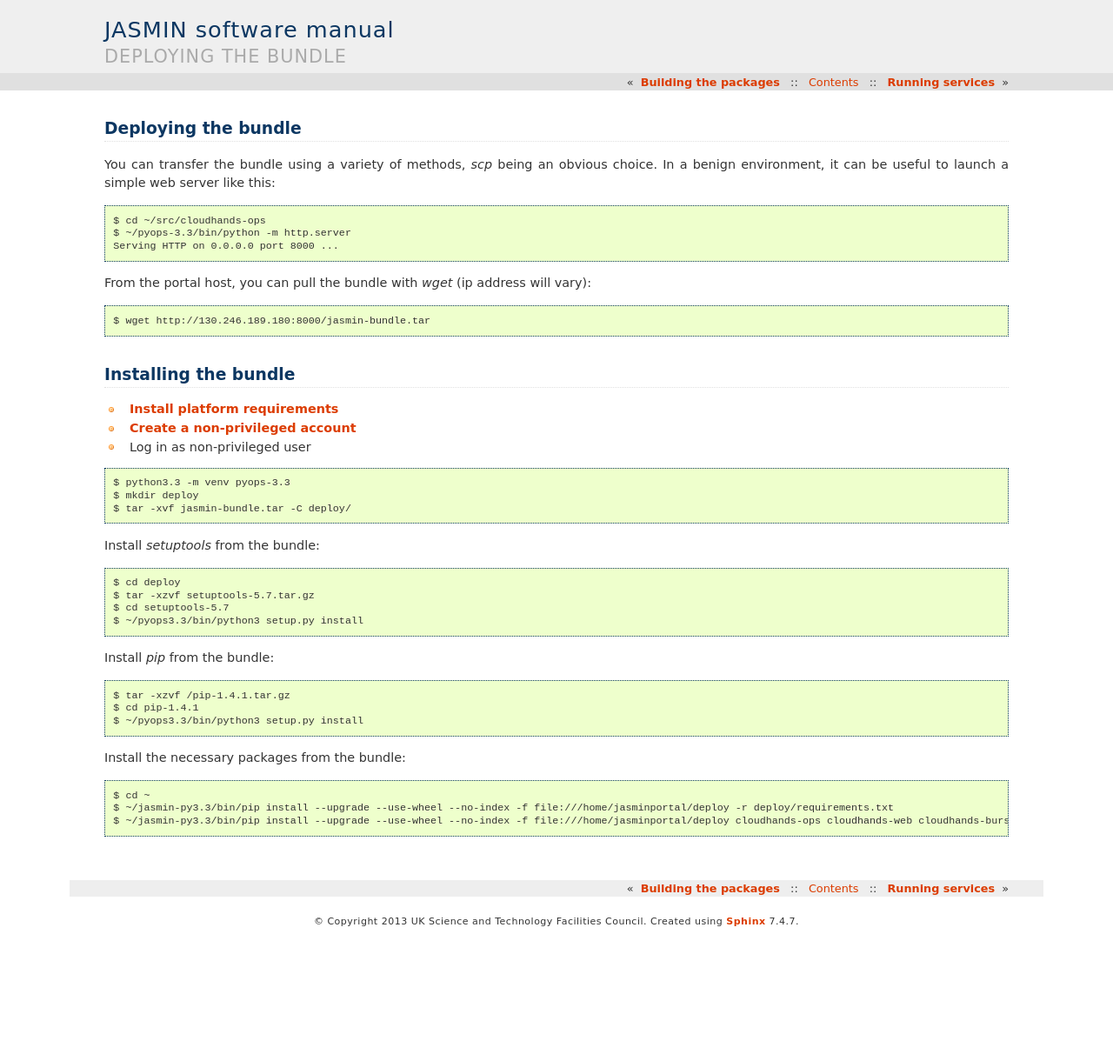
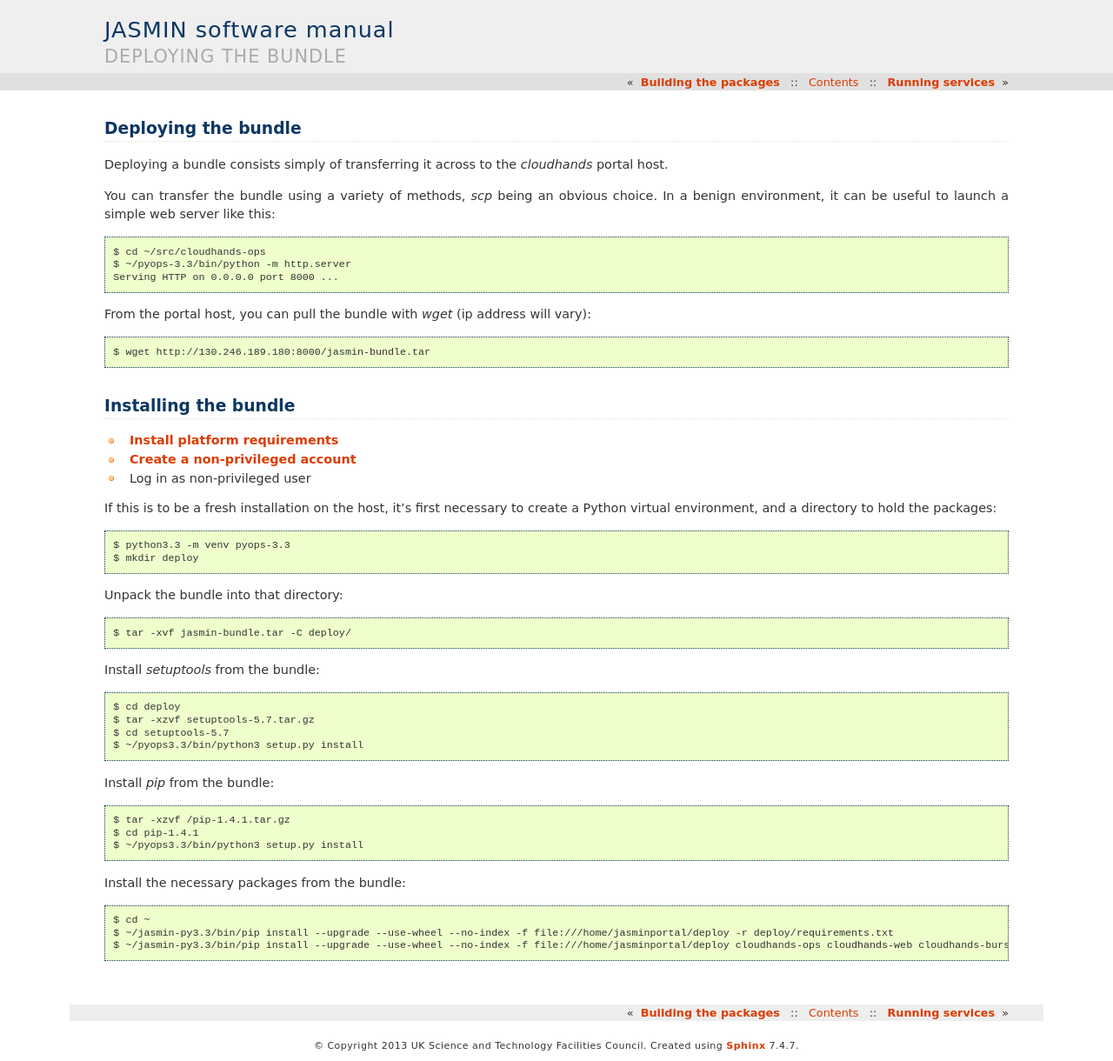
Before and after one commit to cedadev/cloudhands-ops, a Sphinx documentation site: the page built from cloudhands/ops/doc/ops-deploy.rst, in a window 1280 px wide. Shown: the whole page at 87% size. Built offline with Sphinx 7.4.7, drawn with Linux system fonts in a browser that asks for light colours; before the commit the page ends 1077 px from its top, so only the background shows below that.

Commit message:
Explaining deploy procedure better.

```diff
--- a/cloudhands/ops/doc/ops-deploy.rst
+++ b/cloudhands/ops/doc/ops-deploy.rst
@@ -3,6 +3,9 @@
 
 Deploying the bundle
 ::::::::::::::::::::
+
+Deploying a bundle consists simply of transferring it across to the
+`cloudhands` portal host.
 
 You can transfer the bundle using a variety of methods, `scp` being an obvious
 choice. In a benign environment, it can be useful to launch a simple web
@@ -25,10 +28,14 @@ Installing the bundle
 * :ref:`portal-account`
 * Log in as non-privileged user
 
-::
+If this is to be a fresh installation on the host, it's first necessary to
+create a Python virtual environment, and a directory to hold the packages::
 
     $ python3.3 -m venv pyops-3.3
     $ mkdir deploy
+
+Unpack the bundle into that directory::
+
     $ tar -xvf jasmin-bundle.tar -C deploy/
 
 Install `setuptools` from the bundle::
--- a/cloudhands/ops/doc/ops-services.rst
+++ b/cloudhands/ops/doc/ops-services.rst
@@ -5,8 +5,8 @@ Running services
 ::::::::::::::::
 
 All services should run as the `jasminportal` user. They should be started
-sequentially (all of them access the database on startup and locking may
-prevent correct initialisation).
+sequentially (they write to the database on startup) to ensure correct
+initialisation.
 
 First start the indexer::
 
```
